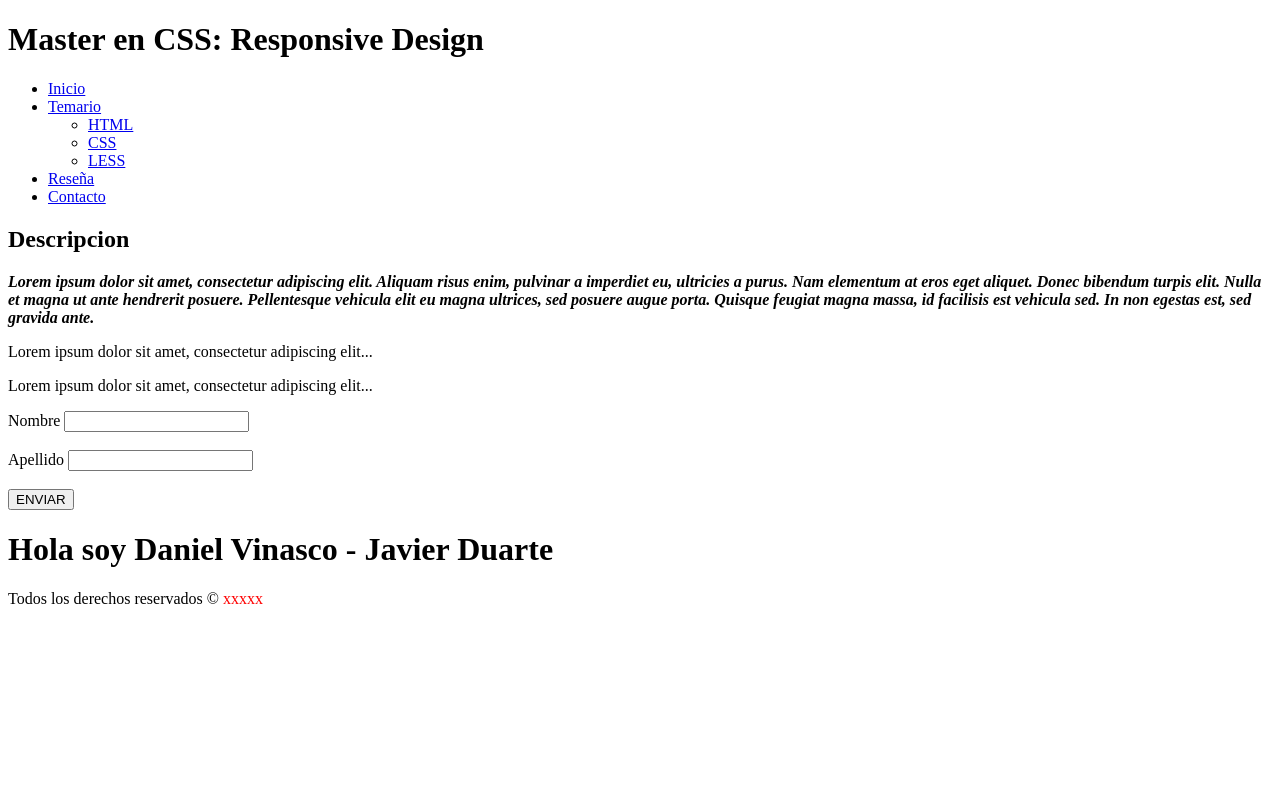
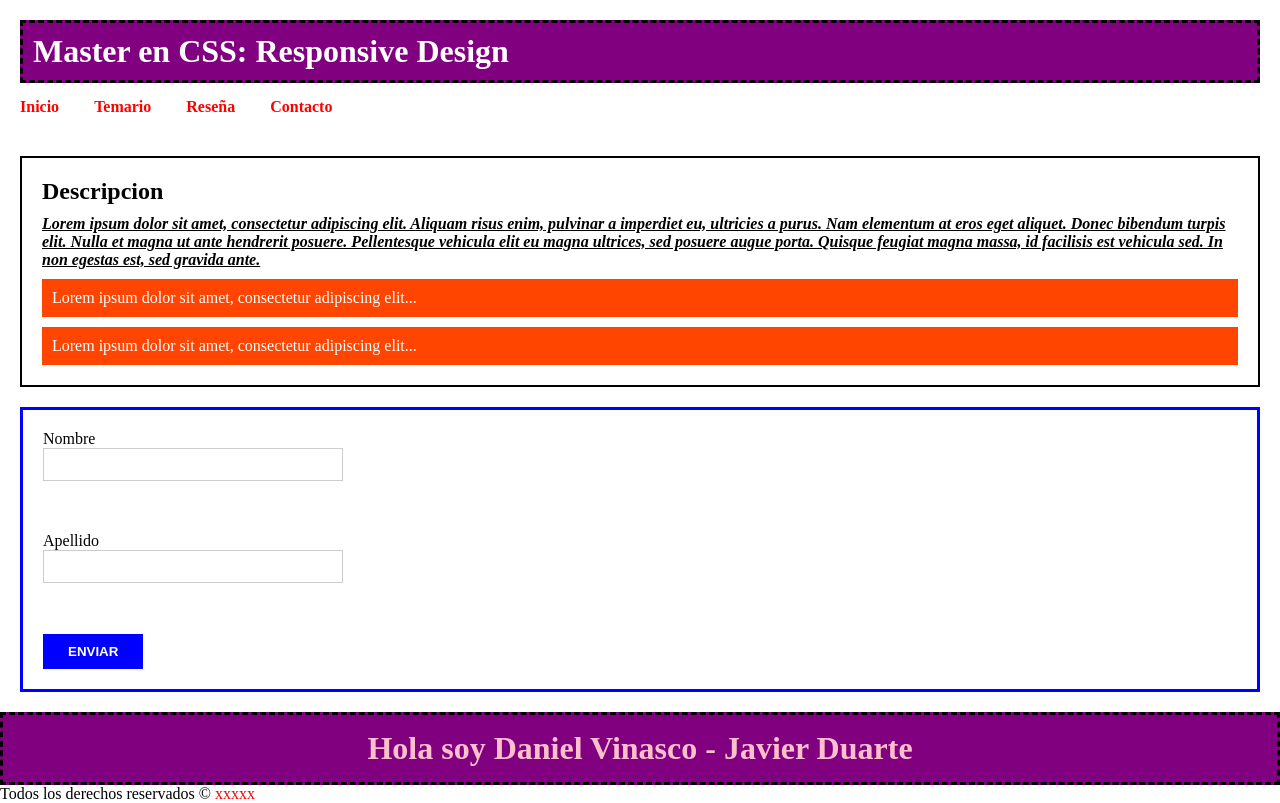
Before and after one commit to DanielSantiagoV/Selectores_html_css, a plain HTML site: page index.html in a window 1280 px wide. Drawn offline with Linux system fonts and the light colour scheme.

Commit message:
feat: :sparkles: Update stylesheet path and add initial CSS styles for layout and design
By @DanielSantiagoV

```diff
--- /dev/null
+++ b/css/estilos.css
@@ -0,0 +1,113 @@
+/* Selector universal */
+* {
+    margin: 0;
+    padding: 0;
+    box-sizing: border-box;
+  }
+
+  /* Selectores de etiquetas */
+  h1 {
+    background-color: purple;
+    color: white;
+    padding: 10px;
+    border: 3px dashed black;
+  }
+
+  a {
+    color: red;
+    text-decoration: none;
+  }
+
+  /* Selectores por ID */
+  #titulo {
+    padding: 20px;
+  }
+
+  #descripcion {
+    border: 2px solid black;
+    padding: 20px;
+    margin: 20px;
+  }
+
+  #usuario {
+    border: 3px solid blue;
+    padding: 20px;
+    margin: 20px;
+    background-color: white;
+  }
+
+  #saludo h1 {
+    background-color: purple !important;
+    color: pink !important;
+    text-align: center;
+    padding: 15px;
+  }
+
+  /* Selectores por clase */
+  .parrafo {
+    font-style: italic;
+    font-weight: bold;
+    text-decoration: underline;
+    margin-top: 10px;
+  }
+
+  .parrafo1,
+  .parrafo2 {
+    background-color: orangered;
+    color: white;
+    padding: 10px;
+    margin-top: 10px;
+  }
+
+  /* Selectores de atributo */
+  input[type="text"] {
+    width: 300px;
+    padding: 8px;
+    border: 1px solid #ccc;
+    margin-bottom: 15px;
+    display: block;
+  }
+
+  input[type="submit"] {
+    background-color: blue;
+    color: white;
+    padding: 10px 25px;
+    border: none;
+    cursor: pointer;
+    font-weight: bold;
+  }
+
+  /* Selectores hijo directo */
+  #menu > li > a {
+    font-weight: bold;
+    margin-right: 15px;
+    display: inline-block;
+  }
+
+  /* Menú desplegable */
+  #menu {
+    list-style: none;
+    display: flex;
+    gap: 20px;
+    margin-top: 15px;
+  }
+
+  #menu li {
+    position: relative;
+  }
+
+  #menu li ul {
+    display: none;
+    position: absolute;
+    background-color: white;
+    padding: 10px;
+    list-style: none;
+    border: 1px solid #ccc;
+  }
+
+  #menu li:hover ul {
+    display: block;
+  }
+    #menu li ul li {
+        margin: 5px 0;
+    }
--- a/index.html
+++ b/index.html
@@ -3,7 +3,7 @@
 <head>
   <meta charset="UTF-8">
   <title>Master en CSS</title>
-  <link rel="stylesheet" href="estilos.css">
+  <link rel="stylesheet" href="css/estilos.css">
 </head>
 <body>
   <header id="titulo">
```
